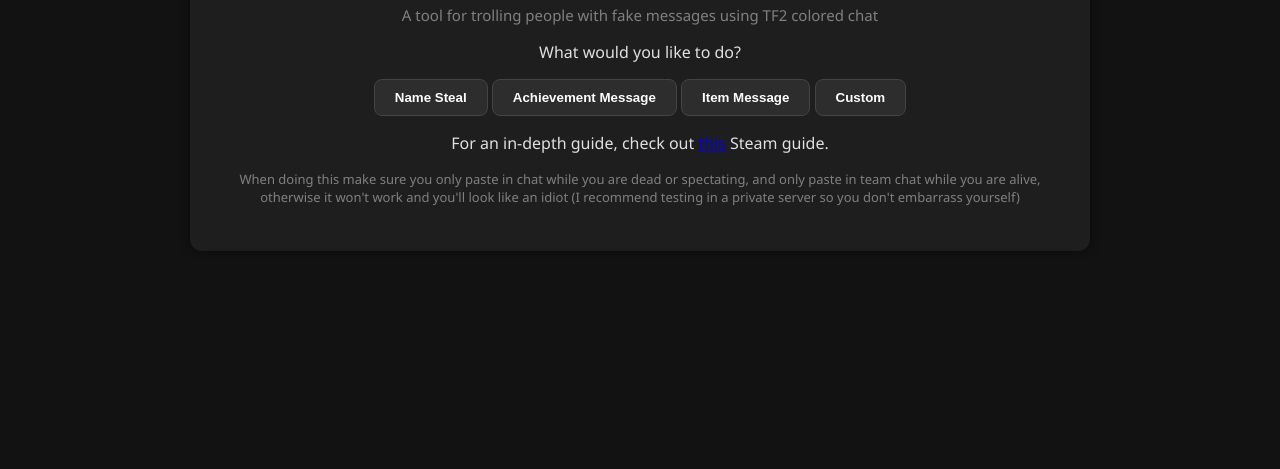
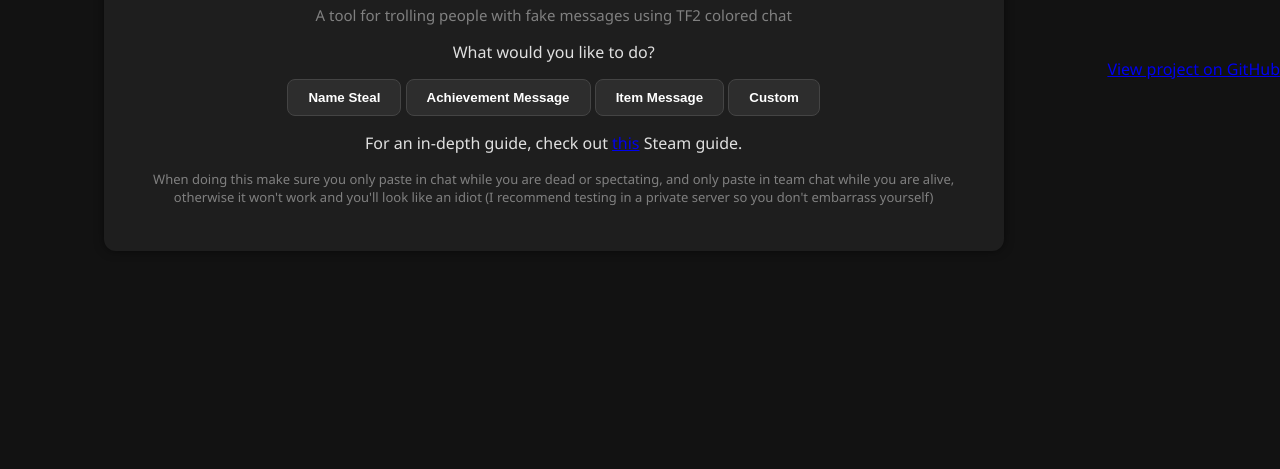
Before and after one commit to JBOSS-64/tf2-colored-chat-trolling-tool, a plain HTML site: page index.html in a window 1280 px wide. Shown: the part 331-800 px from the top of the page. Drawn offline with Linux system fonts and the light colour scheme.

Commit message:
Update index.html
Added link to github page at the bottom

```diff
--- a/index.html
+++ b/index.html
@@ -241,6 +241,11 @@
   </p>
   <button class="backButton">Back</button>
 </div>
+<div id="fixedLink">
+  <a href="https://github.com/JBOSS-64/tf2-colored-chat-trolling-tool?tab=readme-ov-file" target="_blank">
+    View project on GitHub
+  </a>
+</div>
   <script src="script.js"></script>
 </body>
 </html>
```
